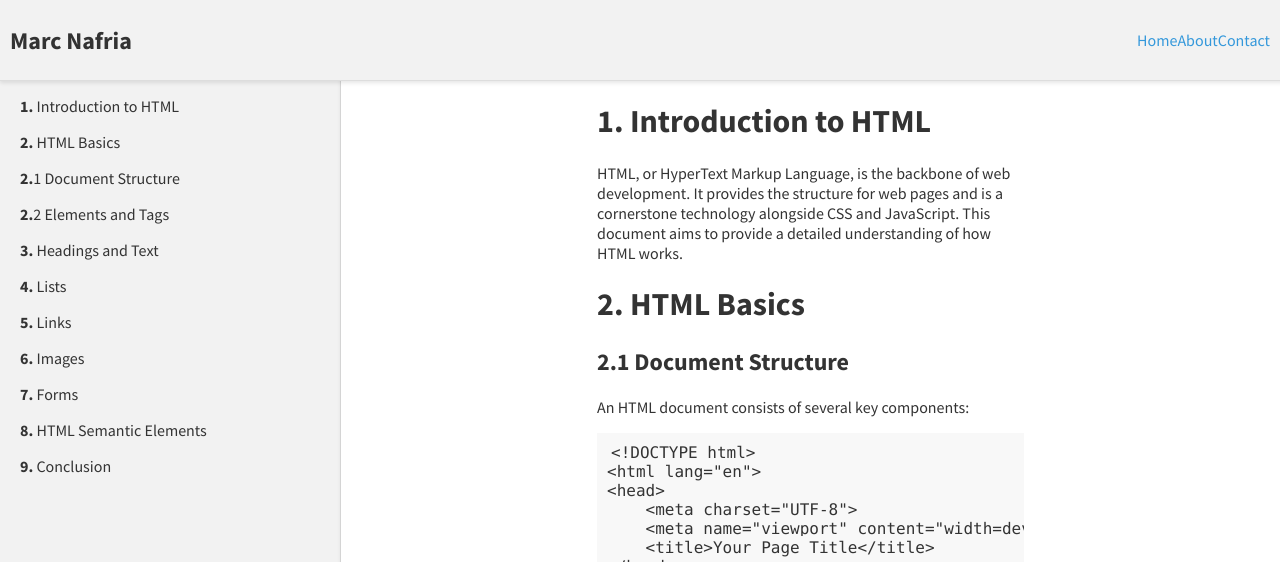
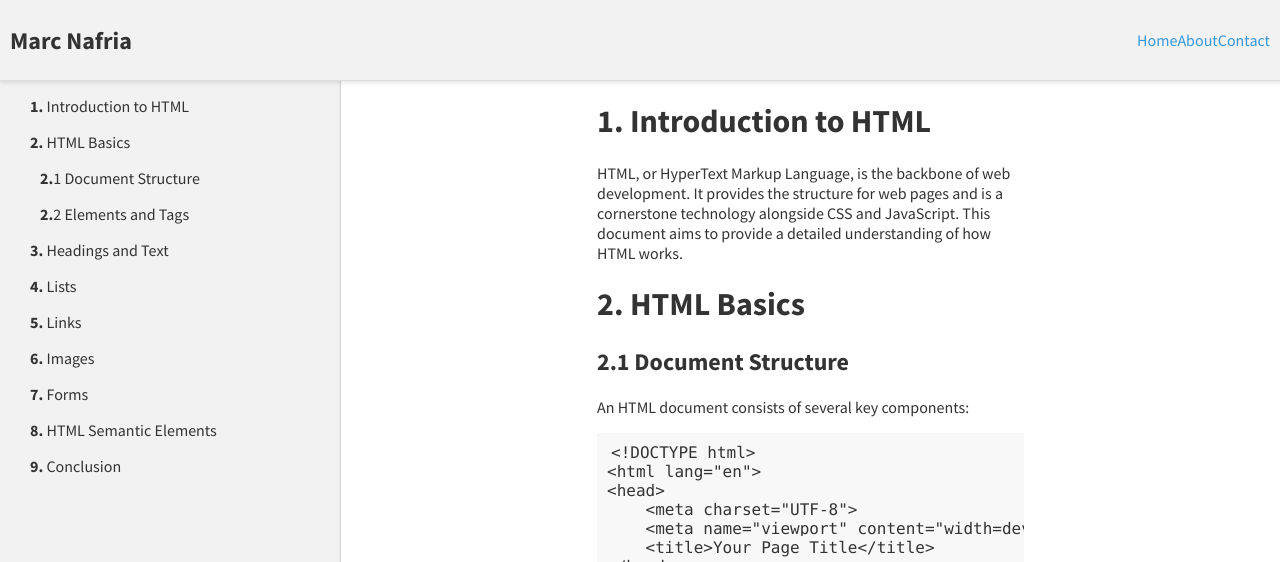
Before and after one commit to dprol/Evangelio, a Jekyll site: the page built from README.md, in a window 1280 px wide. Shown: the top 562 px of the page. Built offline with Jekyll 4.4.1, drawn with Linux system fonts in a browser that asks for light colours; our own code applies the rules of GitHub Pages for plain Markdown files.

Commit message:
Bug sidebar

```diff
--- a/assets/style.css
+++ b/assets/style.css
@@ -92,6 +92,7 @@ body {
     color: var(--text-color);
 }
 
+.sidebar-item-h1 a,
 .sidebar-item-h2 a,
 .sidebar-item-h3 a,
 .sidebar-item-h4 a,
@@ -105,22 +106,26 @@ body {
 
 
 /* Sidebar item styles */
+.sidebar-item-h1 {
+    padding-left: 10px;
+}
 .sidebar-item-h2 {
-    padding-left: 0px;
+    padding-left: 20px;
 }
 .sidebar-item-h3{
-    padding-left: 10px;
+    padding-left: 30px;
 }
 .sidebar-item-h4 {
-    padding-left: 20px;
+    padding-left: 40px;
 }
 .sidebar-item-h5 {
-    padding-left: 40px;
+    padding-left: 50px;
 }
 .sidebar-item-h6 {
     padding-left: 60px;
 }
 
+.sidebar-item-h1:hover,
 .sidebar-item-h2:hover,
 .sidebar-item-h3:hover,
 .sidebar-item-h4:hover,
```
